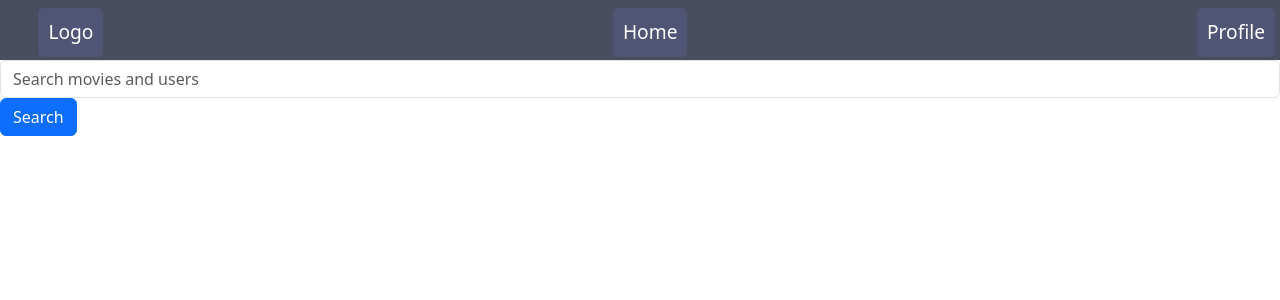
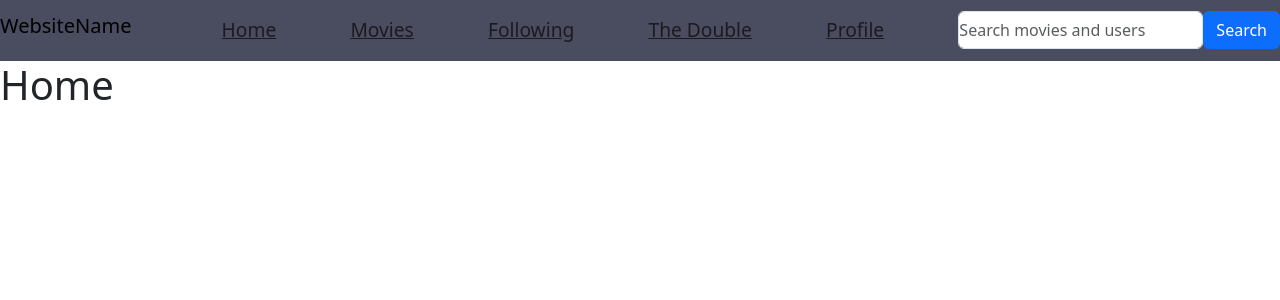
Before and after one commit to dylanmarin/movie-network-web-app, a React (Create React App) app: page /#/home in a window 1280 px wide. Shown: the top 300 px of the page. Built offline with nearby package versions, Linux system fonts and the light colour scheme.

Commit message:
started movie details page and drafted up some taskbar links

```diff
--- a/src/App.js
+++ b/src/App.js
@@ -8,24 +8,23 @@ import "./shared.css"
 import '@popperjs/core/lib/popper.js';
 import 'bootstrap/dist/css/bootstrap.min.css';
 import 'bootstrap/dist/js/bootstrap.js'
+import MovieDetails from "./Movies/MovieDetails";
 
 function App() {
     return (
         <HashRouter>
             <div>
                 <NavigationBar/>
-                <div>
+                <div >
                     <Routes>
                         <Route path="/" element={<Navigate to="/home"/>}/>
                         <Route path="/home" element={<Home/>}/>
-                        <Route path="/movie/*" element={<Movies/>}/>
-                        <Route path="/movie/:movieId" element={<Movies/>}/>
+                        <Route path="/movies" element={<Movies/>}/>
+                        <Route path="/movie/:movieId" element={<MovieDetails/>}/>
                     </Routes>
                 </div>
             </div>
-
         </HashRouter>
-
     );
 }
 
--- a/src/Database/TheDouble.json
+++ b/src/Database/TheDouble.json
@@ -1,3 +1,4 @@
+[
   {
     "adult": false,
     "backdrop_path": "/AsJemEr7SxwlEgwdIF7b1tCiYeB.jpg",
@@ -76,3 +77,4 @@
     "vote_average": 6.483,
     "vote_count": 905
   }
+]
--- a/src/Database/index.js
+++ b/src/Database/index.js
@@ -0,0 +1,5 @@
+import movies from "./TheDouble.json"
+
+export default {
+    movies
+}
--- /dev/null
+++ b/src/Movies/MovieDetails/index.css
@@ -0,0 +1,11 @@
+.movie-poster {
+    width: 100%;
+}
+
+.movie-details {
+    background-color: darkgrey;
+    padding: 5px 10px;
+    margin: 0 auto;
+    width: 950px;
+    height: 100%;
+}
--- /dev/null
+++ b/src/Movies/MovieDetails/index.js
@@ -0,0 +1,55 @@
+import {useParams} from "react-router";
+import {useEffect, useState} from "react";
+import db from "../../Database"
+import "./index.css"
+
+const MovieDetails = () => {
+    const {movieId} = useParams();
+    const [movie, setMovie] = useState({});
+
+    const IMAGE_URL_BASE = "https://image.tmdb.org/t/p/";
+    const IMAGE_SIZE = "w500";
+
+    useEffect(() => {
+        const movie = db.movies.find((movie) => movie.id === parseInt(movieId))
+        setMovie(movie);
+    }, []);
+
+    const {id, title, overview, poster_path, release_date} = movie;
+
+    return (
+        <div className={"movie-details"}>
+            <div className={"row"}>
+                <div className={"col"}>
+                    <h1>{title}</h1>
+                    <div className={"row"}>
+                        <div className={"col-4"}>
+                            <img src={`${IMAGE_URL_BASE}${IMAGE_SIZE}${poster_path}`} alt={"poster"}
+                                 className={"movie-poster"}/>
+                        </div>
+                        <div className={"col mt-2"}>
+                            <h5>Synopsis:</h5>
+                            <p className={"mt-0"}>{overview}</p>
+                        </div>
+                    </div>
+                </div>
+                <div className={"col-4"}>
+                    <h2>Following:</h2>
+                    Users who you follow that have watched this movie:
+                    <ul>
+                        <li>Username: Rating</li>
+                        <li>Username: Rating</li>
+                    </ul>
+                </div>
+            </div>
+
+            <h5 className={"mt-2"}>Movie Details:</h5>
+            <p>Release Date: {release_date}</p>
+
+        </div>
+    );
+
+}
+
+
+export default MovieDetails;
--- a/src/Movies/index.js
+++ b/src/Movies/index.js
@@ -1,12 +1,9 @@
-import {useParams} from "react-router";
 
 const Movies = () => {
-    const {movieId} = useParams();
 
     return (
         <div>
             <h1>Movies</h1>
-            <h2>Movie ID: {movieId}</h2>
         </div>
     );
 }
--- a/src/NavigationBar/Searchbar.js
+++ b/src/NavigationBar/Searchbar.js
@@ -1,10 +1,10 @@
 import "./index.css";
 const Searchbar = () => {
     return (
-        <div className={"searchbar"}>
-            <input type={"text"} placeholder={"Search movies and users"} className={"form-control"}/>
-            <button className={"btn btn-primary"}>Search</button>
-        </div>
+        <form className={"searchbar d-flex flex-row"}>
+            <input type={"text"} placeholder={"Search movies and users"} className={"form-control nav"}/>
+            <button className={"btn btn-primary movie-navbar-item"}>Search</button>
+        </form>
     )
 }
 export default Searchbar;
--- a/src/NavigationBar/index.css
+++ b/src/NavigationBar/index.css
@@ -1,8 +1,7 @@
 .movie-navbar {
     background-color: var(--navbar-background-color);
-    height: var(--navbar-height);
+    /*height: var(--navbar-height);*/
     width: 100%;
-    position: fixed;
     font-size: 1.2em;
 }
 
@@ -12,7 +11,6 @@
 }
 
 .movie-navbar-links {
-    margin-left: 3%;
     display: flex;
     flex-direction: row;
     justify-content: flex-start;
@@ -20,11 +18,12 @@
     height: 100%;
 }
 
-.movie-navbar-links a {
-    text-decoration: none;
-    color: white;
-    margin-right: 5px;
-    background-color:  #515575;
-    padding: 10px;
-    border-radius: 5px;
+.movie-navbar-item {
+    /*text-decoration: none;*/
+    /*color: white;*/
+    /*margin-right: 5px;*/
+    /*margin-left: 5px;*/
+    /*background-color: #515575;*/
+    /*padding: 10px;*/
+    /*border-radius: 5px;*/
 }
--- a/src/NavigationBar/index.js
+++ b/src/NavigationBar/index.js
@@ -1,19 +1,29 @@
 import "./index.css";
-import {Link} from "react-router-dom";
+import {Link, useNavigate} from "react-router-dom";
 import Searchbar from "./Searchbar";
 
 const NavigationBar = () => {
+    const navigate = useNavigate();
+
     return (
         <>
             <div className={"movie-navbar"}>
                 <nav className={"navbar movie-navbar-links"}>
-                    <Link to={""} className={""}>Logo</Link>
-                    <Link to={""} className={""}>Home</Link>
-                    <Link to={""} className={""}>Profile</Link>
+                    <h2
+                        onClick={() => navigate("")}
+                        className={"navbar-brand movie-navbar-item"}
+                    >
+                        WebsiteName
+                    </h2>
+                    <Link to={""} className={"navbar-text movie-navbar-item"}>Home</Link>
+                    <Link to={"movies"} className={"navbar-text movie-navbar-item"}>Movies</Link>
+                    <Link to={""} className={"navbar-text movie-navbar-item"}>Following</Link>
+                    <Link to={"movie/146015"} className={"navbar-text movie-navbar-item"}>The Double</Link>
+                    <Link to={""} className={"navbar-text movie-navbar-item"}>Profile</Link>
+                    <Searchbar/>
                 </nav>
-                <Searchbar/>
             </div>
-            {/*<div className={"navbar-spacer"}/>*/}
+            <div className={"navbar-spacer"}/>
         </>
     )
 }
```
Also changed, not shown: src/Search/index.js (added). Lines whose indentation alone changed are shown as unchanged.
